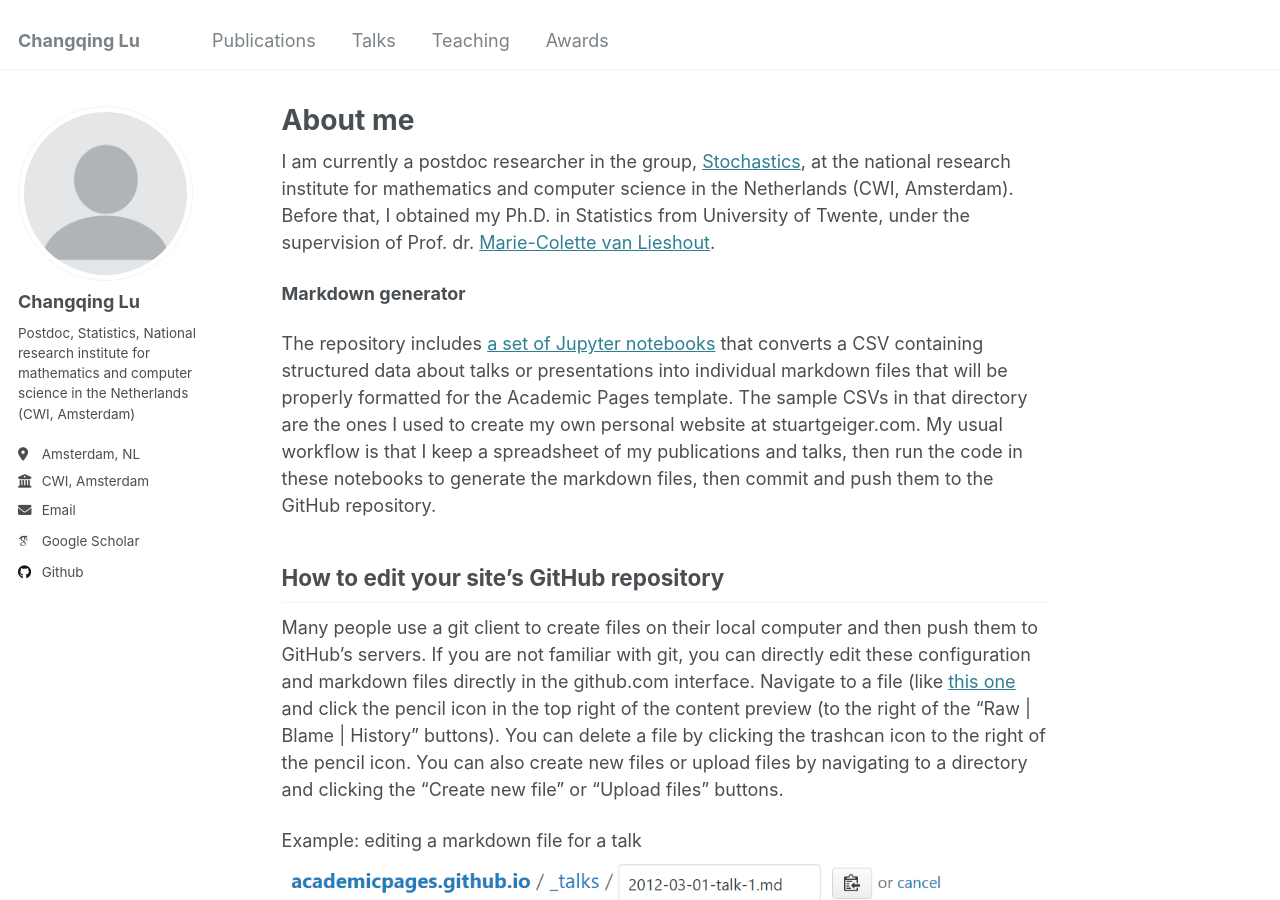
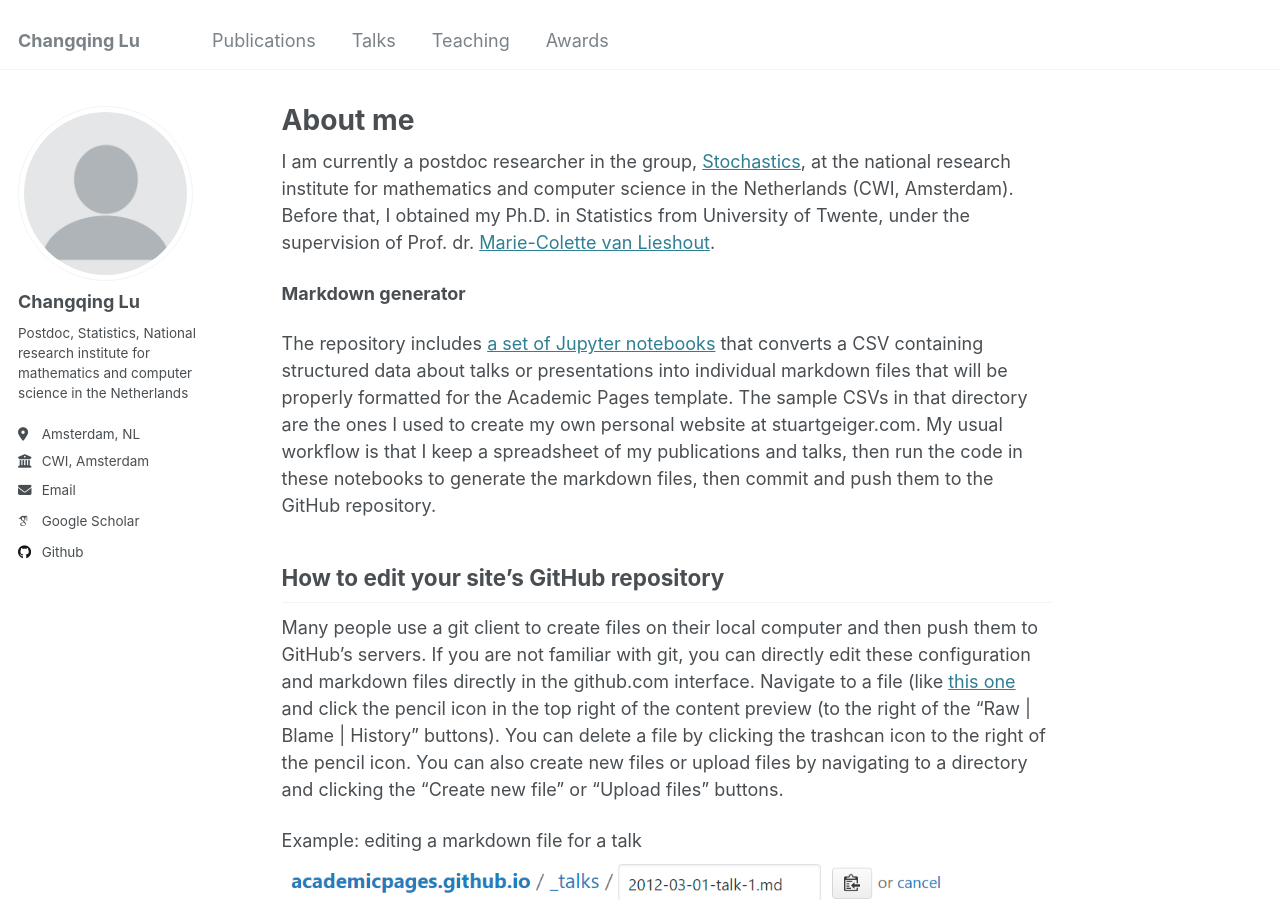
Before and after one commit to Bobby-Lu/Bobby-Lu.github.io, a Jekyll site: the page built from _pages/about.md, in a window 1280 px wide and 900 px high. Built offline with Jekyll 4.4.1, drawn with Linux system fonts in a browser that asks for light colours; some web fonts are replaced.

Commit message:
Update _config.yml

```diff
--- a/_config.yml
+++ b/_config.yml
@@ -24,7 +24,7 @@ author:
   avatar           : "profile.png"
   name             : "Changqing Lu"
   pronouns         : # example: "he/his"
-  bio              : "Postdoc, Statistics, National research institute for mathematics and computer science in the Netherlands (CWI, Amsterdam)"
+  bio              : "Postdoc, Statistics, National research institute for mathematics and computer science in the Netherlands"
   location         : "Amsterdam, NL"
   employer         : "CWI, Amsterdam"
   uri              : # URL
```
